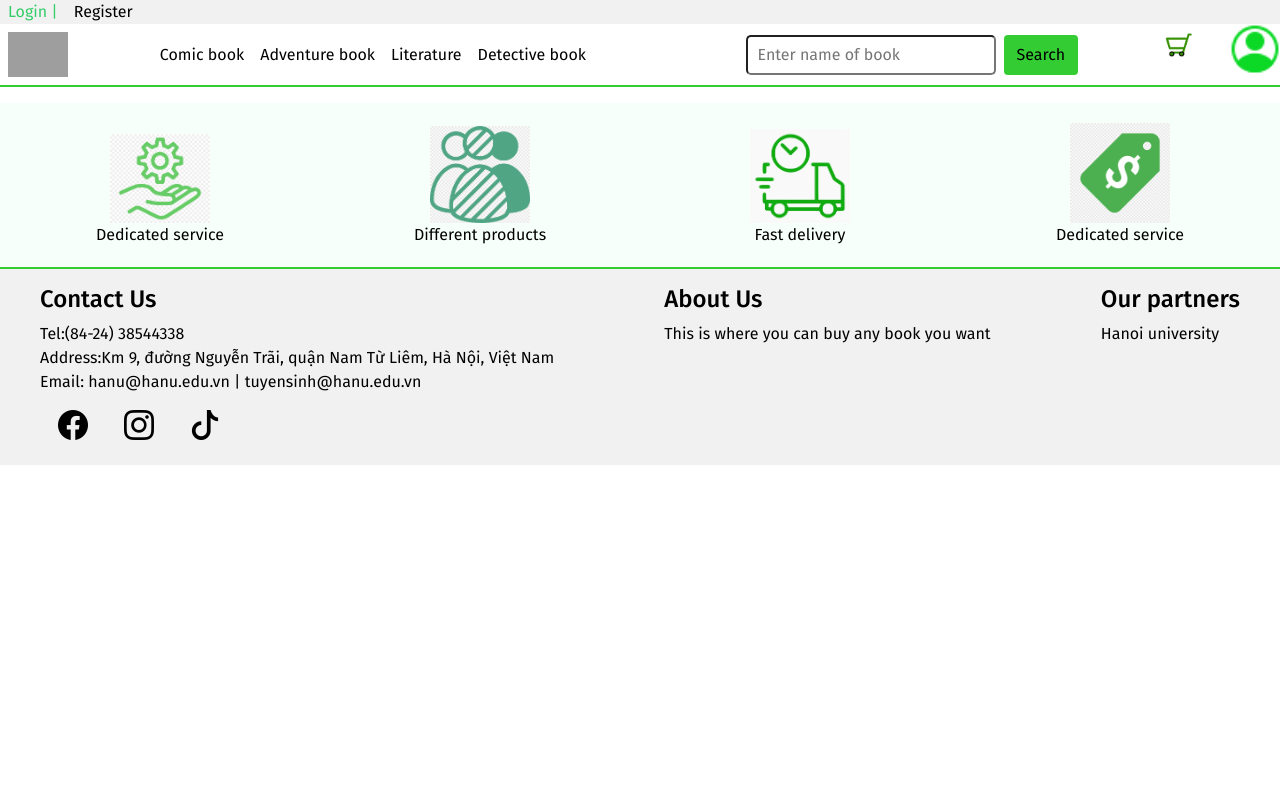
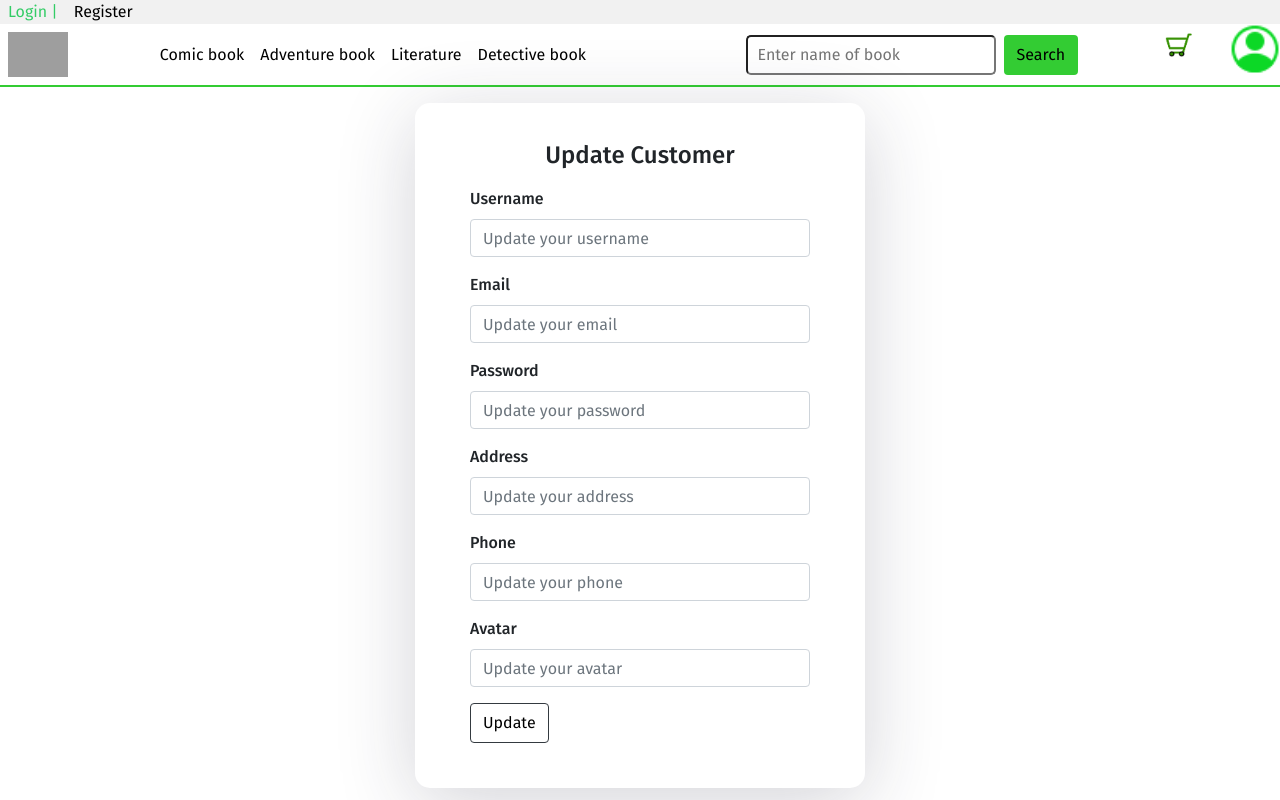
Before and after one commit to hoangvythptlhp0710/bookstore-fe-test, a React (Create React App) app: page /update in a window 1280 px wide. Shown: the top 800 px of the page. Built offline with nearby package versions, Linux system fonts and the light colour scheme; grey boxes are pictures that could not be loaded.

Commit message:
Fix the UI and the path of Updating Customer

```diff
--- a/src/App.js
+++ b/src/App.js
@@ -5,6 +5,7 @@ import Homepage from './components/homepage/Homepage'
 import Login from "./components/auth/Login";
 import Header from "./components/header/Header";
 import Footer from "./components/footer/Footer";
+import UpdateCustomer from "./components/auth/UpdateCustomer";
 
 
 function App() {
@@ -17,6 +18,8 @@ function App() {
                     <Route path="/" element={<Homepage/>}/>
                     <Route path="/register" element={<Register/>}/>
                     <Route path="/login" element={<Login/>}/>
+                    {/*<Route path="/customer{customerId}" element={<UpdateCustomer/>}/>*/}
+                    <Route path="/update" element={<UpdateCustomer/>}/>
                 </Routes>
                 <Footer/>
             </div>
--- /dev/null
+++ b/src/components/auth/UpdateCustomer.jsx
@@ -0,0 +1,118 @@
+import axios from "axios";
+import React from 'react'
+import {Button} from "react-bootstrap";
+
+export default class UpdateCustomer extends React.Component {
+    state = {
+        customer: {}
+    }
+
+
+    url = "http://localhost:8080/"
+
+    componentDidMount() {
+        this.fetchCustomer();
+    }
+
+    componentDidUpdate(prevProps, prevState, snapshot) {
+        this.fetchCustomer();
+    }
+
+    fetchCustomer = () => {
+        axios.get(this.url).then((res) => {
+            const customer = res.data;
+            this.setState({customer});
+        });
+    };
+    handleUpdate = (id) => {
+        id.preventDefault();
+        const authorizeCustomer = {
+            'Authorization': 'Bearer' + localStorage.getItem("access_token"),
+            'Content-Type': 'application/json'
+        };
+        axios.put(this.url + "customer/" + localStorage.getItem("userId"), {authorizeCustomer}).then(res => {
+            console.log("Update successfully" + res);
+            if (res.status === 200) {
+                window.location = "/";
+            }
+            this.fetchCustomer();
+        })
+    }
+
+    render() {
+        return (
+            <div className="auth-wrapper">
+                <div className="auth-inner">
+                    <form onSubmit={this.handleUpdate}>
+                        <h3>Update Customer</h3>
+                        <div className="mb-3">
+                            <label>Username</label>
+                            <input
+                                type="text"
+                                id='username'
+                                className="form-control"
+                                placeholder="Update your username"
+                                onChange={this.handleUpdate}
+                            />
+                        </div>
+                        <div className="mb-3">
+                            <label>Email</label>
+                            <input
+                                type="email"
+                                id='email'
+                                className="form-control"
+                                placeholder="Update your email"
+                                onChange={this.handleUpdate}
+                            />
+                        </div>
+                        <div className="mb-3">
+                            <label>Password</label>
+                            <input
+                                type="password"
+                                id='password'
+                                className="form-control"
+                                placeholder="Update your password"
+                                onChange={this.handleUpdate}
+                            />
+                        </div>
+                        <div className="mb-3">
+                            <label>Address</label>
+                            <input
+                                type="text"
+                                id='address'
+                                className="form-control"
+                                placeholder="Update your address"
+                                onChange={this.handleUpdate}
+                            />
+                        </div>
+                        <div className="mb-3">
+                            <label>Phone</label>
+                            <input
+                                type="number"
+                                id='phone'
+                                className="form-control"
+                                placeholder="Update your phone"
+                                onChange={this.handleUpdate}
+                            />
+                        </div>
+                        <div className="mb-3">
+                            <label>Avatar</label>
+                            <input
+                                type="text"
+                                id='avatar'
+                                className="form-control"
+                                placeholder="Update your avatar"
+                                onChange={this.handleUpdate}
+                            />
+                        </div>
+                        <div className="d-grid">
+                            <Button type="submit" className="btn" variant="outline-dark">
+                                Update
+                            </Button>
+                        </div>
+                    </form>
+                </div>
+            </div>
+        )
+    }
+}
--- a/src/components/header/Header.jsx
+++ b/src/components/header/Header.jsx
@@ -47,8 +47,7 @@ class HeaderWithNavigate extends Component {
                     <a href='/#'><img src='/images/cart.png' alt='cart' className='cart'></img></a>
                     <li className='account'><img src='/images/account.png' alt='account' className='account'></img>
                         <ul className='sub-account'>
-                            <div><a href='/updateCustomer'>Update</a></div>
-                            <div><a href='/deleteCustomer'>Delete</a></div>
+                            <div><a href='/customer/'>Update</a></div>
                         </ul>
                     </li>
                 </div>
```
Also changed, not shown: src/components/auth/Auth.css (line endings or trailing spaces).
